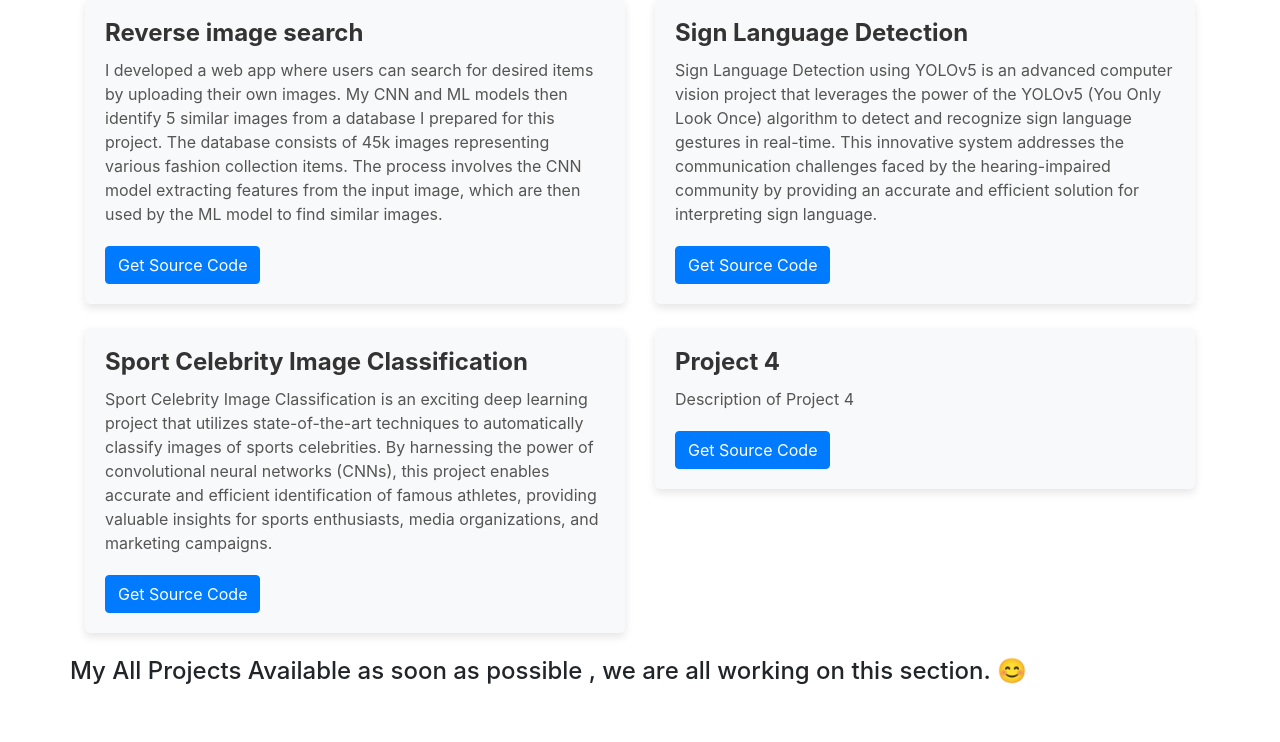
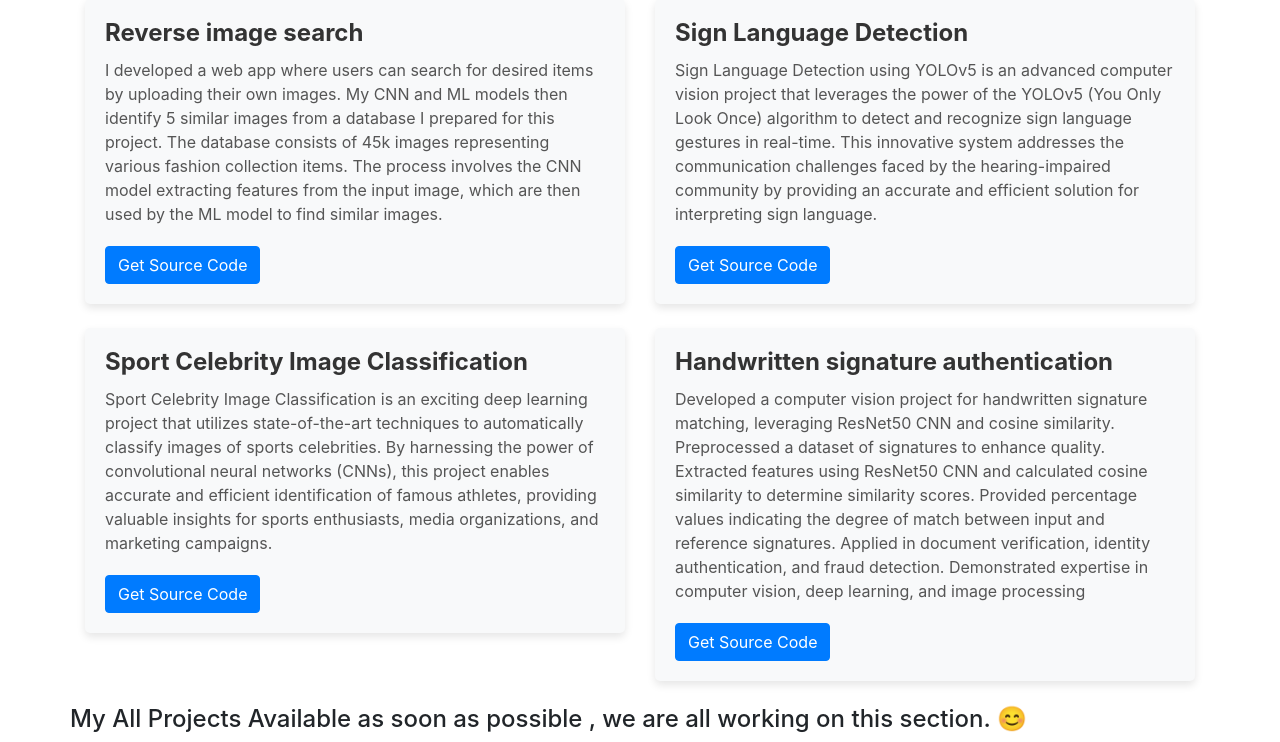
Before and after one commit to Ranjit-Singh-786/portfolio_website, a Flask app: page /cvprojects in a window 1280 px wide. Shown: the part 321-1063 px from the top of the page. Before the commit the page ends 1005 px from the top, so only its background shows below. Run offline with Flask 2, Linux system fonts and the light colour scheme; some libraries are stand-ins or nearby versions.

Commit message:
signature authentication added

```diff
--- a/templates/cvproject.html
+++ b/templates/cvproject.html
@@ -125,9 +125,15 @@
       <div class="col-md-6">
         <div class="card mb-4">
           <div class="card-body">
-            <h5 class="card-title">Project 4</h5>
-            <p class="card-text">Description of Project 4</p>
-            <a href="#" class="btn btn-primary">Get Source Code</a>
+            <h5 class="card-title">Handwritten signature authentication</h5>
+            <p class="card-text">Developed a computer vision project for handwritten signature matching,
+              leveraging ResNet50 CNN and cosine similarity. Preprocessed a dataset of signatures to
+              enhance quality. Extracted features using ResNet50 CNN and calculated cosine similarity
+               to determine similarity scores. Provided percentage values indicating the degree of match
+               between input and reference signatures. Applied in document verification, identity
+                authentication, and fraud detection. Demonstrated expertise in computer vision,
+                 deep learning, and image processing</p>
+            <a href="https://github.com/Ranjit-Singh-786/signature_Authentication" class="btn btn-primary">Get Source Code</a>
           </div>
         </div>
 
```
Also changed, not shown: 1 other file.
